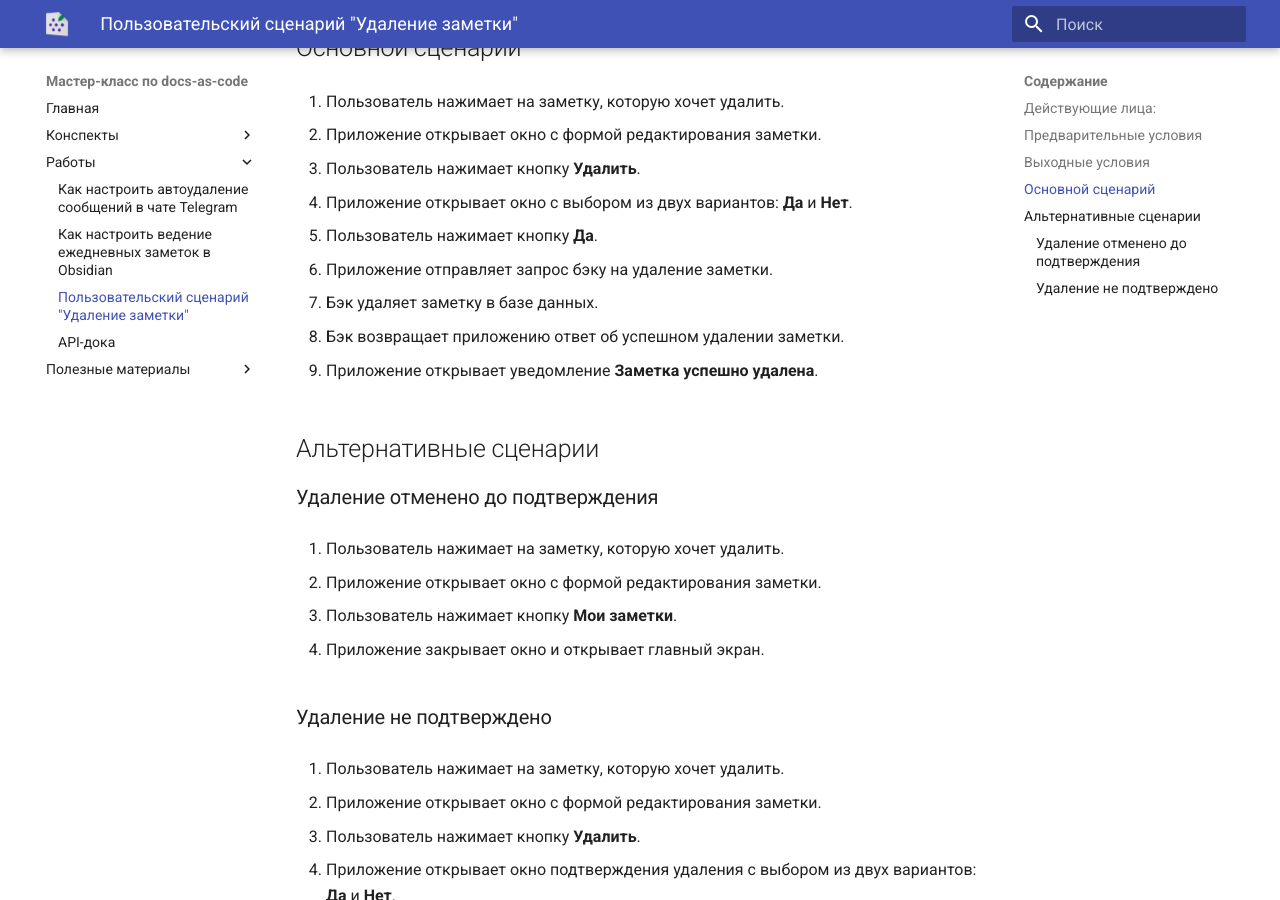
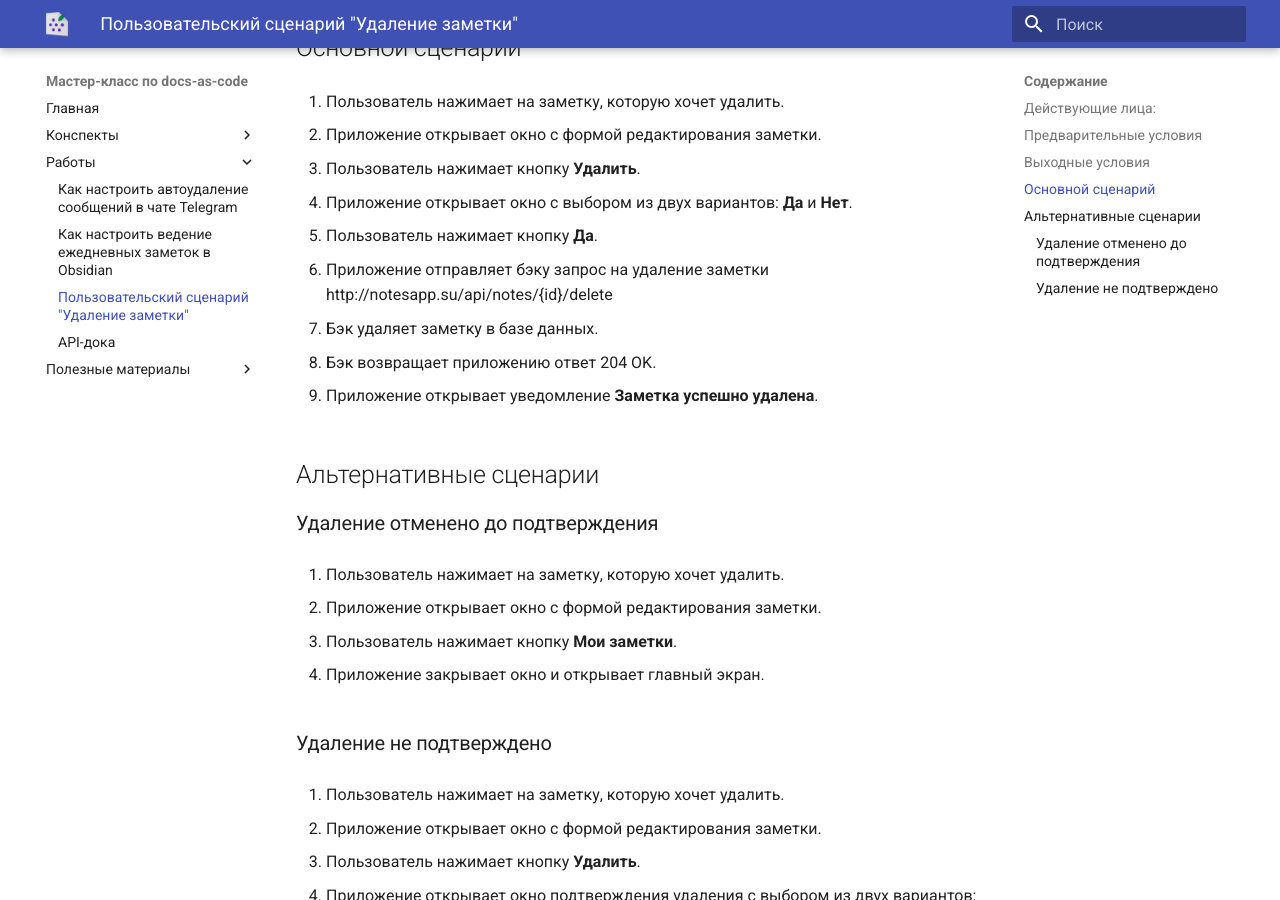
Before and after one commit to alenaChernyka/dac-workshop, an MkDocs documentation site: the page built from docs/assignments/use-case.md, in a window 1280 px wide and 900 px high, scrolled down 642 px. Built offline with MkDocs 1.6.1 and Material for MkDocs 9.7.7, drawn with Linux system fonts in a browser that asks for light colours.

Commit message:
Отредактировала use-case.md

```diff
--- a/docs/assignments/use-case.md
+++ b/docs/assignments/use-case.md
@@ -27,11 +27,11 @@
 
 5. Пользователь нажимает кнопку **Да**.
 
-6. Приложение отправляет запрос бэку на удаление заметки.
+6. Приложение отправляет бэку запрос на удаление заметки http://notesapp.su/api/notes/{id}/delete
 
 7. Бэк удаляет заметку в базе данных.
 
-8. Бэк возвращает приложению ответ об успешном удалении заметки.
+8. Бэк возвращает приложению ответ 204 OK.
 
 6. Приложение открывает уведомление **Заметка успешно удалена**.
 
```
